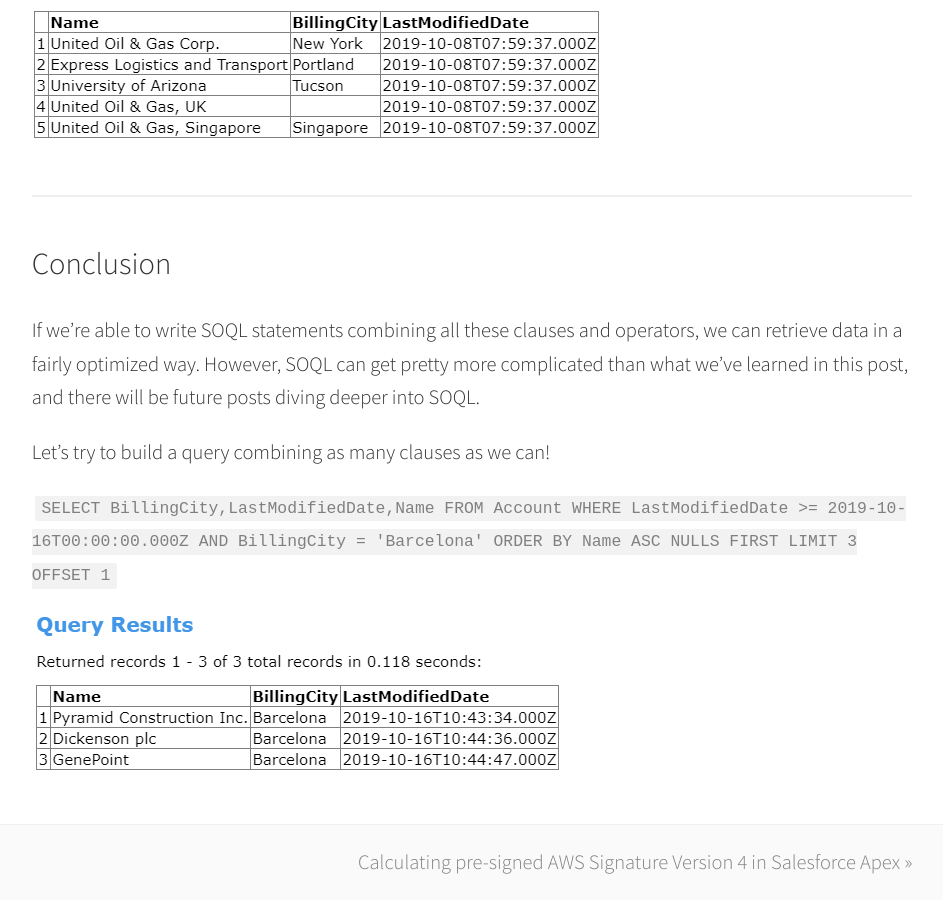
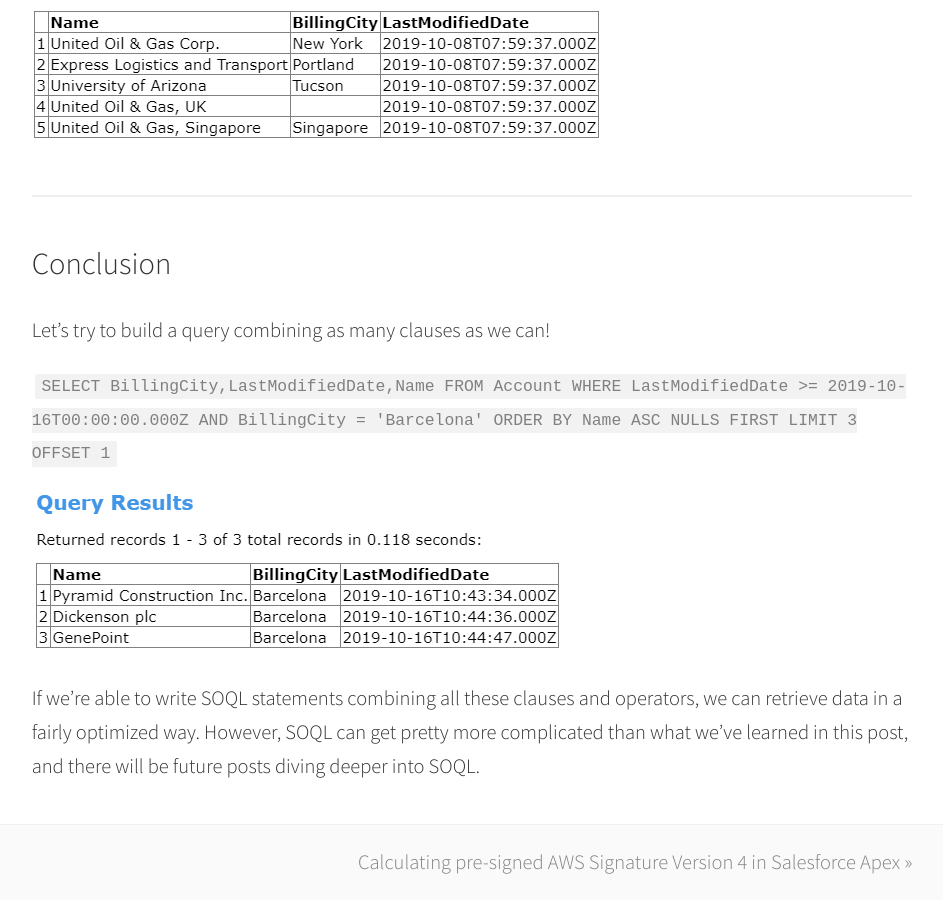
Before and after one commit to blackbirdcrew/BLOG, a Jekyll site: the page built from _posts/2019-10-18-SOQL-Tutorial-For-Admins.md, in a window 1280 px wide and 900 px high, scrolled down 7915 px. Shown: the whole window, without its empty margins (168-1111 px from the left). Built offline with Jekyll 4.4.1, drawn with Linux system fonts in a browser that asks for light colours; comment, search, counter and statistics services are not loaded.

```diff
--- a/_posts/2019-10-18-SOQL-Tutorial-For-Admins.md
+++ b/_posts/2019-10-18-SOQL-Tutorial-For-Admins.md
@@ -163,10 +163,10 @@ This clause precedes the starting row for our data retrieval.
 ---
 # Conclusion
 
-If we're able to write SOQL statements combining all these clauses and operators, we can retrieve data in a fairly optimized way. However, SOQL can get pretty more complicated than what we've learned in this post, and there will be future posts diving deeper into SOQL.
-
 Let's try to build a query combining as many clauses as we can!
 
 `SELECT BillingCity,LastModifiedDate,Name FROM Account WHERE LastModifiedDate >= 2019-10-16T00:00:00.000Z AND BillingCity = 'Barcelona' ORDER BY Name ASC NULLS FIRST LIMIT 3 OFFSET 1`
 
 ![Conclusion example 1]({{site.url}}{{site.baseurl}}/pictures/18-10-2019/08.png)
+
+If we're able to write SOQL statements combining all these clauses and operators, we can retrieve data in a fairly optimized way. However, SOQL can get pretty more complicated than what we've learned in this post, and there will be future posts diving deeper into SOQL.
```
